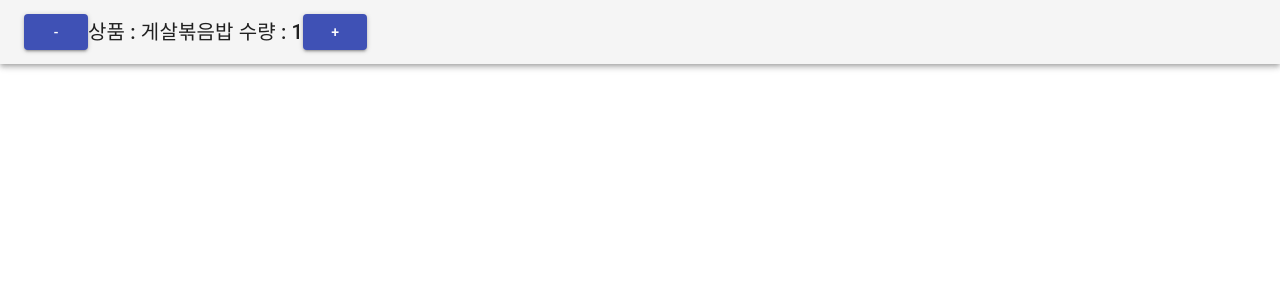
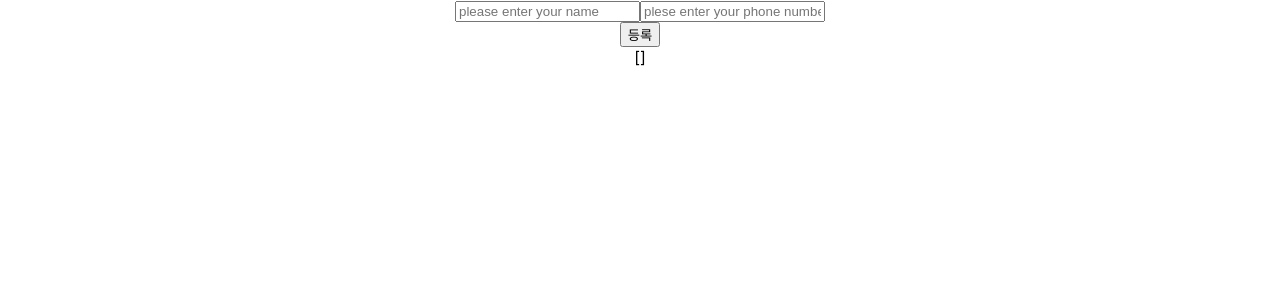
Before and after one commit to easywaldo/react-counter-componnent, a React (Create React App) app: page / in a window 1280 px wide. Shown: the top 300 px of the page. Built offline with nearby package versions, Linux system fonts and the light colour scheme.

Commit message:
input 상태관리
handleCrate 와 handleChange 를 이용한 상태관리를 실습한다

```diff
--- a/src/App.js
+++ b/src/App.js
@@ -1,6 +1,7 @@
 import React, { Component } from 'react';
 import './App.css';
 import Counter from './components/Counter';
+import PhoneForm from './components/PhoneForm';
 
 var productInfo = {
   id: 999,
@@ -8,11 +9,26 @@
 }
 
 class App extends Component {
+  state = {
+    information: [],
+  }
+
+  handleCreate = (data) =>{
+    console.log(data);
+    const { information } = this.state;
+    this.setState({
+      information: information.concat(data),
+    })
+  }
+
+
 
   render() {
     return (
       <div className="App">
-        <Counter product={productInfo} />
+        <PhoneForm onCreate={this.handleCreate} />
+        {JSON.stringify(this.state.information)}
+        {/* <Counter product={productInfo} /> */}
       </div>
     );
   }
--- /dev/null
+++ b/src/components/PhoneForm.js
@@ -0,0 +1,52 @@
+import React, { Component } from 'react';
+
+class PhoneForm extends Component {
+
+    state = {
+        name: "",
+        phone: "",
+    }
+
+    handleChange = (e) => {
+        this.setState({
+            [e.target.name]: e.target.value
+        });
+    }
+
+    handleSubmit = (e) => {
+        //e.preventDefalut();
+        e.nativeEvent.stopImmediatePropagation();
+        this.props.onCreate(this.state);
+        this.setState({
+            name: '',
+            phone: "",
+        })
+    }
+
+    render() {
+        return (
+            <div>
+                <form onSubmit={this.handleSubmit}>
+                <input
+                    placeholder="please enter your name"
+                    name="name"
+                    onChange={this.handleChange}
+                    value={this.state.name} />
+                <input
+                    placeholder="plese enter your phone number"
+                    name="phone"
+                    onChange={this.handleChange}
+                    value={this.state.phone} />
+                <div>
+
+                <button type="submit">등록</button>
+                {/* {this.state.name}
+                {this.state.phone} */}
+                </div>
+                </form>
+            </div>
+        );
+    }
+}
+
+export default PhoneForm;
```
